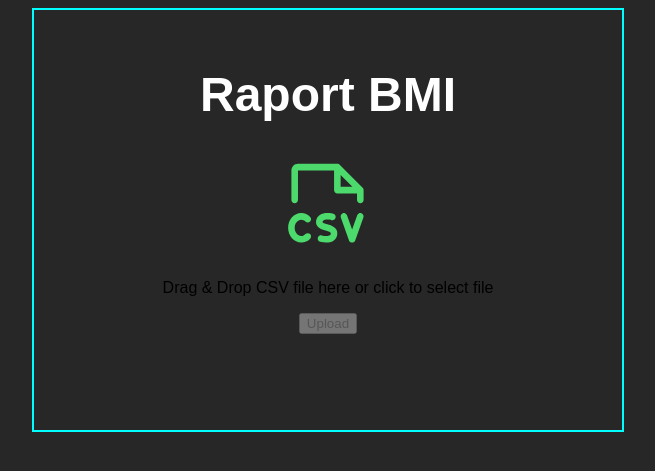
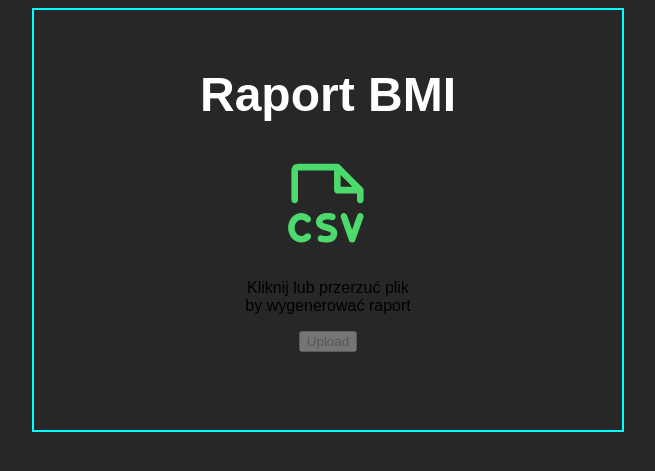
Before and after one commit to Niepper/GeneratorHTML, a Flask app: page / in a window 1280 px wide. Shown: the top 471 px of the page, without its empty margins (312-967 px from the left). Run offline with Flask 3, Linux system fonts and the light colour scheme; some web fonts are replaced.

Commit message:
added line break and proper display message

```diff
--- a/code/frontend/website/templates/index.html
+++ b/code/frontend/website/templates/index.html
@@ -16,7 +16,7 @@
 
     <div id="drop_zone">
         <img src="../static/csvFile.svg">
-        <p id="drop_zone_text">Drag & Drop CSV file here or click to select file</p>
+        <p id="drop_zone_text">Kliknij lub przerzuć plik<br>by wygenerować raport</p>
         <input type="file" id="file_input" style="display: none;" accept=".csv">
     </div>
     <button id="upload_button" disabled>Upload</button>
```
